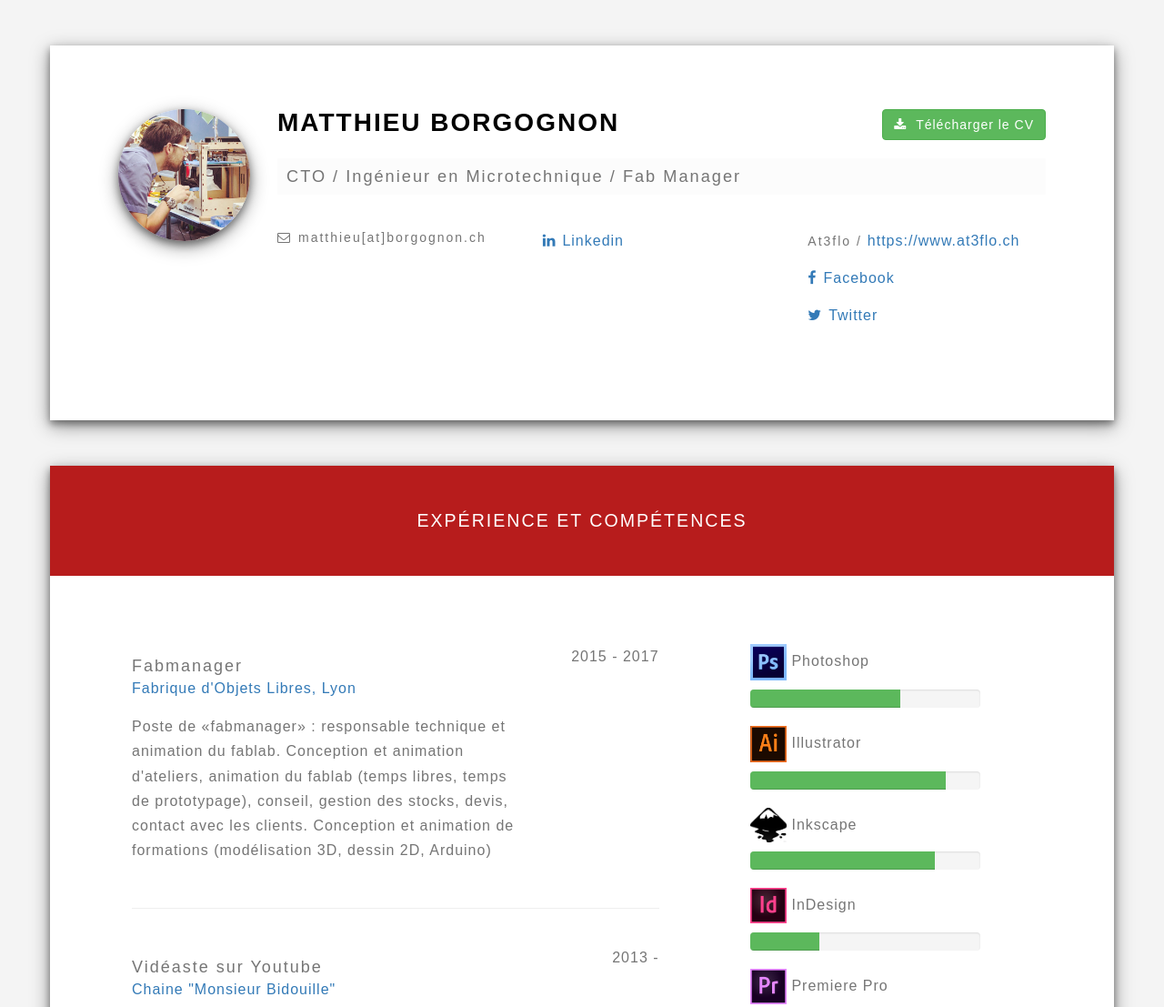
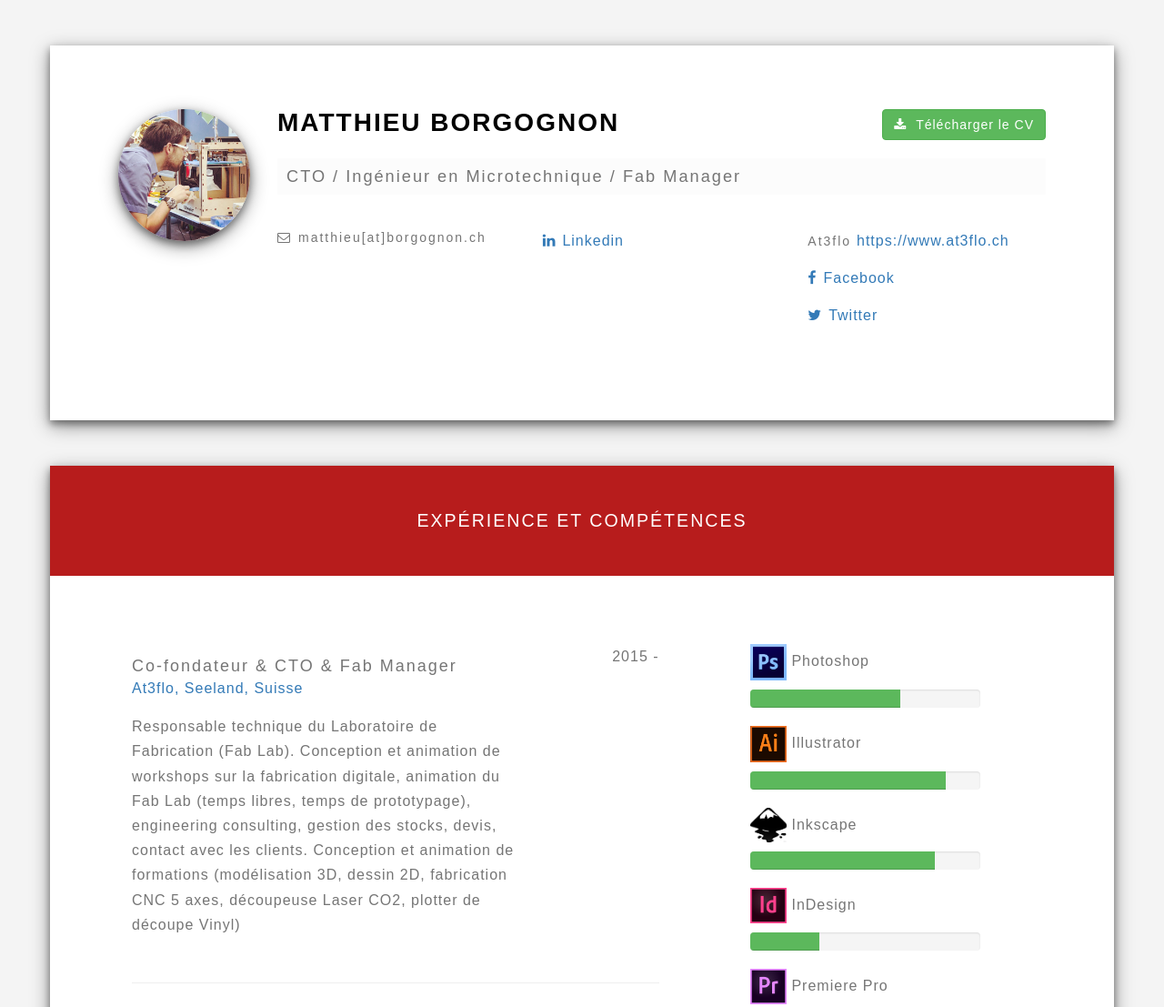
Before and after one commit to matbgn/CV, a plain HTML site: page index.html in a window 1280 px wide. Shown: the top 1107 px of the page at 91% size. Drawn offline with nearby package versions, Linux system fonts and the light colour scheme; a web font is replaced by a local one.

Commit message:
Add the last experience

```diff
--- a/index.html
+++ b/index.html
@@ -88,7 +88,7 @@
 
                     <div class="col-sm-4">
                         <ul class="list-unstyled">
-                            <li>At3flo / <a href="https://www.at3flo.ch">https://www.at3flo.ch</a>
+                            <li>At3flo <a href="https://www.at3flo.ch">https://www.at3flo.ch</a>
                             </li>
                             <li><a href="https://www.facebook.com/At3flo/"><span class="social fa fa-facebook"></span>Facebook</a>
                             </li>
@@ -116,14 +116,14 @@
                 <div class="col-sm-11">
                     <div class="row">
                         <div class="col-md-9">
-                            <h4>Fabmanager</h4>
-                            <p class="sub"><a href="http://www.fablab-lyon.fr/">Fabrique d'Objets Libres, Lyon</a>
+                            <h4>Co-fondateur & CTO & Fab Manager</h4>
+                            <p class="sub"><a href="https://www.at3flo.ch/">At3flo, Seeland, Suisse</a>
                             </p>
-                            <p>Poste de «fabmanager» : responsable technique et animation du fablab. Conception et animation d'ateliers, animation du fablab (temps libres, temps de prototypage), conseil, gestion des stocks, devis, contact avec les clients. Conception et animation de formations (modélisation 3D, dessin 2D, Arduino) </p>
+                            <p>Responsable technique du Laboratoire de Fabrication (Fab Lab). Conception et animation de workshops sur la fabrication digitale, animation du Fab Lab (temps libres, temps de prototypage), engineering consulting, gestion des stocks, devis, contact avec les clients. Conception et animation de formations (modélisation 3D, dessin 2D, fabrication CNC 5 axes, découpeuse Laser CO2, plotter de découpe Vinyl) </p>
                         </div>
 
                         <div class="year col-md-3">
-                            <p>2015 - 2017</p>
+                            <p>2015 - </p>
                         </div>
                     </div><!--Education & Certification 1 end-->
 
```
